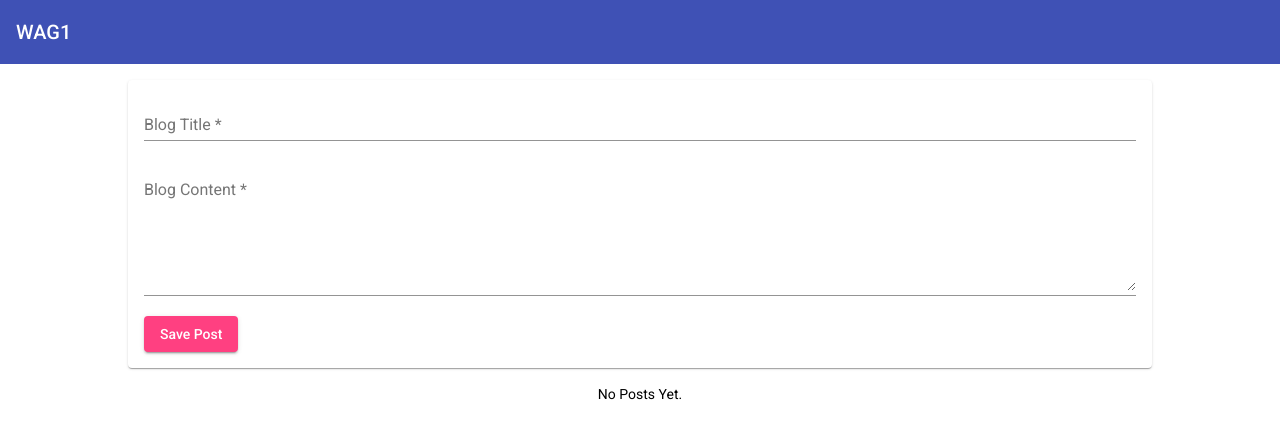
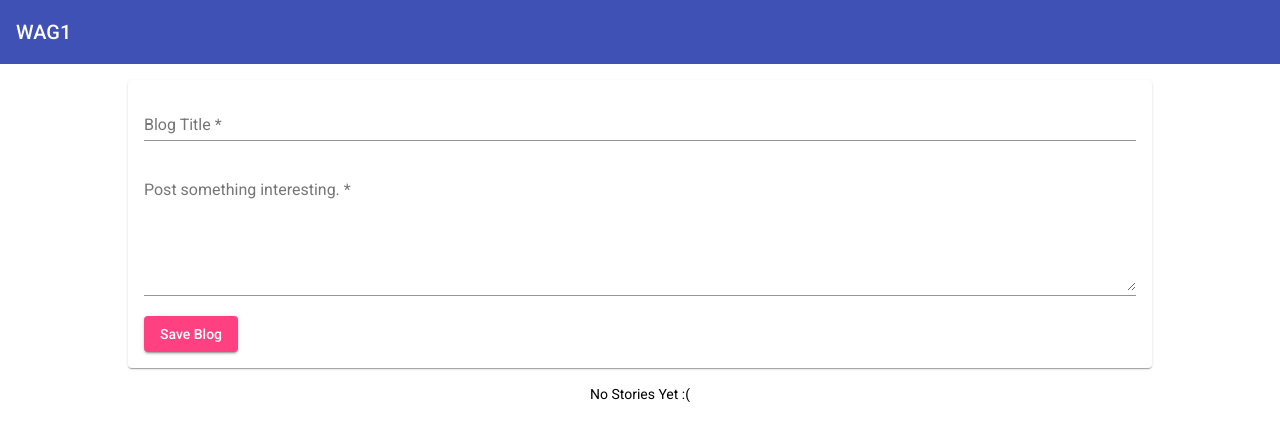
Before and after one commit to pewxh/wag-one, an Angular app: page / in a window 1280 px wide. Shown: the top 440 px of the page. Built offline with nearby package versions, Linux system fonts and the light colour scheme.

Commit message:
[Layout] Basic Frontend

```diff
--- a/src/app/app.module.ts
+++ b/src/app/app.module.ts
@@ -5,6 +5,7 @@ import { AppComponent } from './app.component';
 import { PostCreateComponent } from './posts/post-create/post-create.component';
 import { BrowserAnimationsModule } from '@angular/platform-browser/animations';
 import { FormsModule } from '@angular/forms';
+import { MatIconModule } from '@angular/material/icon';
 import { MatCardModule } from '@angular/material/card';
 import { MatButtonModule } from '@angular/material/button';
 import { MatInputModule } from '@angular/material/input';
@@ -25,6 +26,7 @@ import { PostListComponent } from './posts/post-list/post-list.component';
     FormsModule,
     BrowserAnimationsModule,
     MatCardModule,
+    MatIconModule,
     MatButtonModule,
     MatInputModule,
     MatFormFieldModule,
--- a/src/app/posts/post-create/post-create.component.html
+++ b/src/app/posts/post-create/post-create.component.html
@@ -20,13 +20,13 @@
         name="content"
         ngModel
         #content="ngModel"
-        placeholder="Blog Content"
+        placeholder="Post something interesting."
         required
       ></textarea>
       <mat-error *ngIf="content.invalid">{{
         "Please add some content. "
       }}</mat-error>
     </mat-form-field>
-    <button mat-raised-button color="accent" type="submit">Save Post</button>
+    <button mat-raised-button color="accent" type="submit">Save Blog</button>
   </form>
 </mat-card>
--- a/src/app/posts/post-list/post-list.component.html
+++ b/src/app/posts/post-list/post-list.component.html
@@ -4,6 +4,18 @@
       {{ post.title }}
     </mat-expansion-panel-header>
     {{ post.content }}
+    <mat-action-row>
+      <!-- <button mat-button color="primary">Edit <mat-icon>edit</mat-icon></button>
+      <button mat-button color="warn">
+        Remove <mat-icon>delete</mat-icon>
+      </button> -->
+      <button mat-mini-fab color="primary" aria-label="edit">
+        <mat-icon>edit</mat-icon>
+      </button>
+      <button mat-mini-fab color="warn" aria-label="delete">
+        <mat-icon>delete</mat-icon>
+      </button>
+    </mat-action-row>
   </mat-expansion-panel>
 </mat-accordion>
-<p class="mat-body-1 nopost" *ngIf="posts.length === 0">No Posts Yet.</p>
+<p class="mat-body-1 nopost" *ngIf="posts.length === 0">No Stories Yet :(</p>
```
